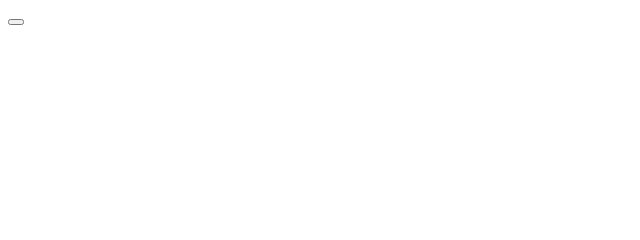
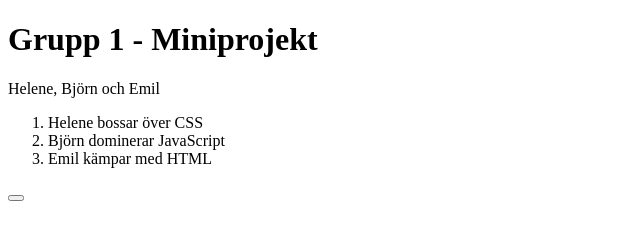
Before and after one commit to prophellen/MiniProjekt, a plain HTML site: page index.html in a window 1280 px wide. Shown: the whole page, without its empty margins (0-640 px from the left). Drawn offline with Linux system fonts and the light colour scheme.

Commit message:
Added some HTML.

```diff
--- a/index.html
+++ b/index.html
@@ -9,7 +9,18 @@
 </head>
 
 <body>
+    <h1>Grupp 1 - Miniprojekt</h1>
+
+    <p>Helene, Björn och Emil</p>
+
+    <ol>
+        <li>Helene bossar över CSS</li>
+        <li>Björn dominerar JavaScript</li>
+        <li>Emil kämpar med HTML</li>
+    </ol>
+
     <button id="nameButton"></button>
+    <script src="main.js"></script>
 </body>
 
 </html>
```
